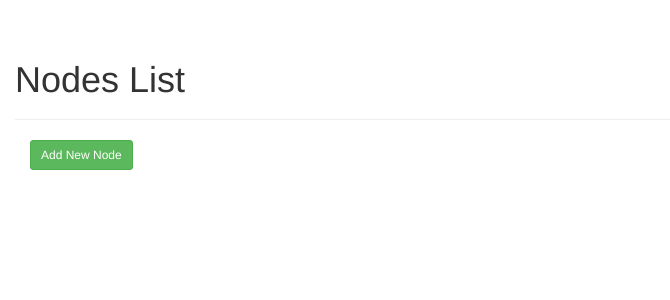
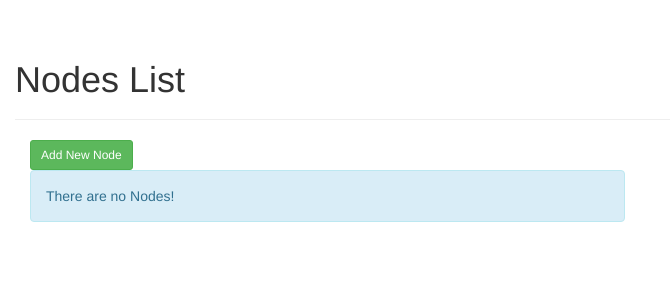
Before and after one commit to thozza/tracking-portal, a Django app: page /tracker/node/ in a window 1280 px wide. Shown: the part 52-352 px from the top of the page, without its empty margins (0-670 px from the left). Run offline with Django 3.2, Linux system fonts and the light colour scheme; data that the repository does not hold is empty; some libraries are stand-ins or nearby versions.

Commit message:
Add alert msg when there are no Nodes
Signed-off-by: Tomas Hozza <thozza@gmail.com>

```diff
--- a/tracking_portal/templates/tracker/node_list.html
+++ b/tracking_portal/templates/tracker/node_list.html
@@ -38,9 +38,9 @@
                     </tbody>
                 </table>
         {% else %}
-            {# warning that there are not nodes #}
+            <div class="alert alert-info">
+                <p>There are no Nodes!</p>
+            </div>
         {% endif %}
     </div>
-    {# button to add new node? #}
-
 {% endblock %}
```
